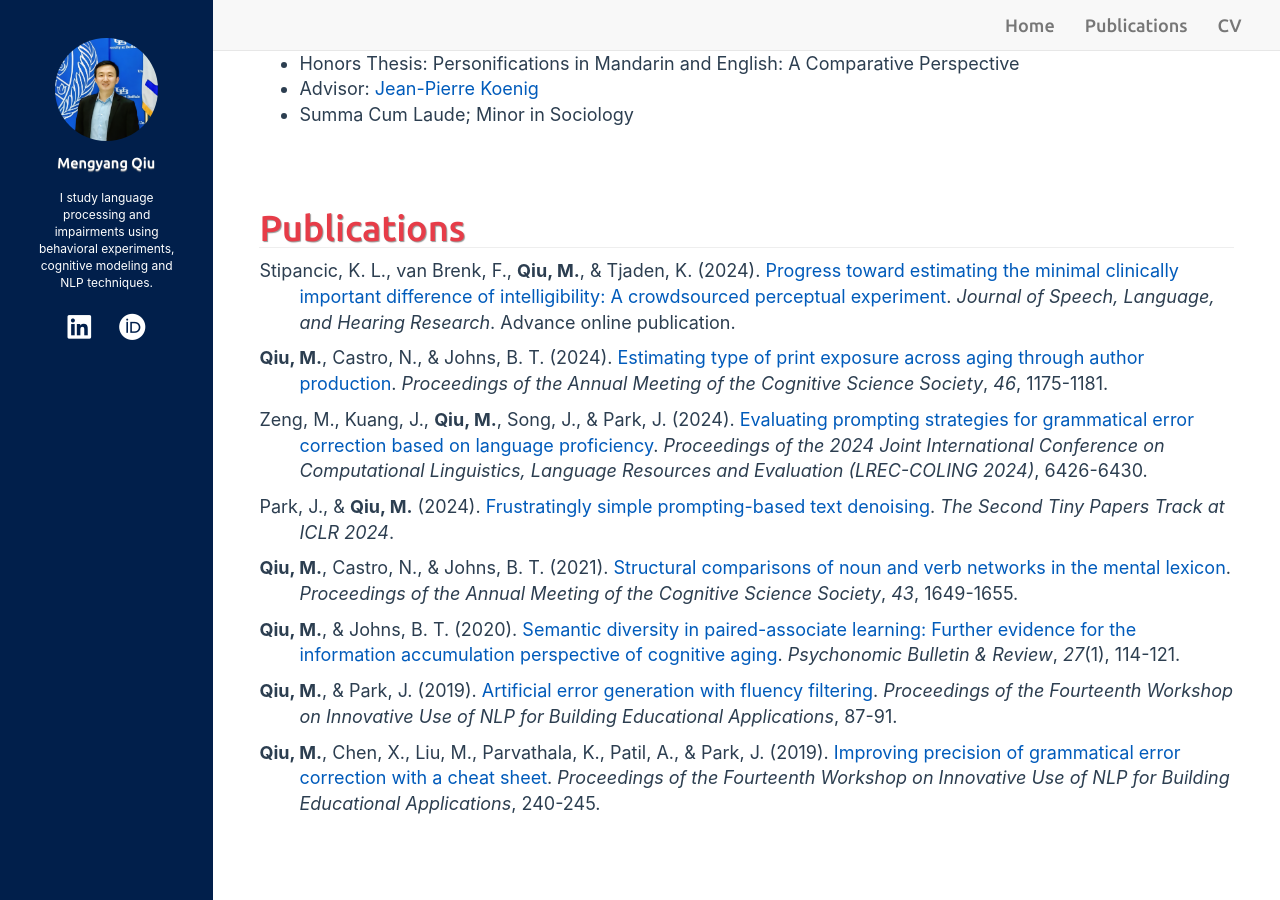
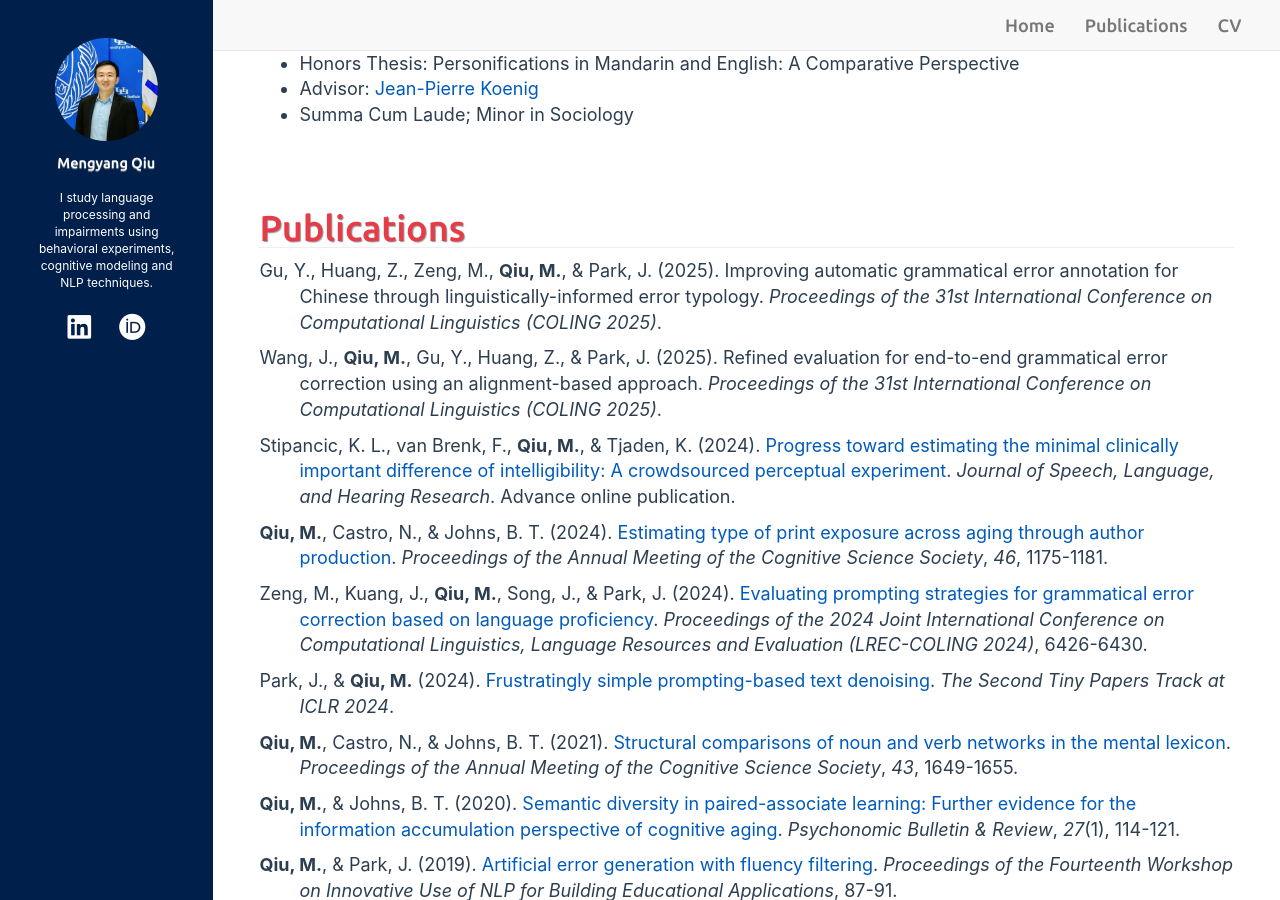
Before and after one commit to mengyangq/mengyangq.github.io, a Jekyll site: the page built from index.html, in a window 1280 px wide and 900 px high, scrolled down 842 px. Built offline with Jekyll 4.4.1, drawn with Linux system fonts in a browser that asks for light colours; nearby versions of some CDN libraries; a style sheet for code colours, icons or effects is not loaded.

Commit message:
Update publications.md

```diff
--- a/_includes/publications.md
+++ b/_includes/publications.md
@@ -1,4 +1,8 @@
 # Publications
+
+<p style="padding-left: 40px; text-indent: -40px;">Gu, Y., Huang, Z., Zeng, M., <strong>Qiu, M.</strong>, & Park, J. (2025). Improving automatic grammatical error annotation for Chinese through linguistically-informed error typology. <em>Proceedings of the 31st International Conference on Computational Linguistics (COLING 2025)</em>.</p>
+
+<p style="padding-left: 40px; text-indent: -40px;">Wang, J., <strong>Qiu, M.</strong>, Gu, Y., Huang, Z., & Park, J. (2025). Refined evaluation for end-to-end grammatical error correction using an alignment-based approach. <em>Proceedings of the 31st International Conference on Computational Linguistics (COLING 2025)</em>.</p>
 
 <p style="padding-left: 40px; text-indent: -40px;">Stipancic, K. L., van Brenk, F., <strong>Qiu, M.</strong>, & Tjaden, K. (2024). <a href="https://doi.org/10.1044/2024_JSLHR-24-00354">Progress toward estimating the minimal clinically important difference of intelligibility: A crowdsourced perceptual experiment</a>. <em>Journal of Speech, Language, and Hearing Research</em>. Advance online publication.</p>
 
```
